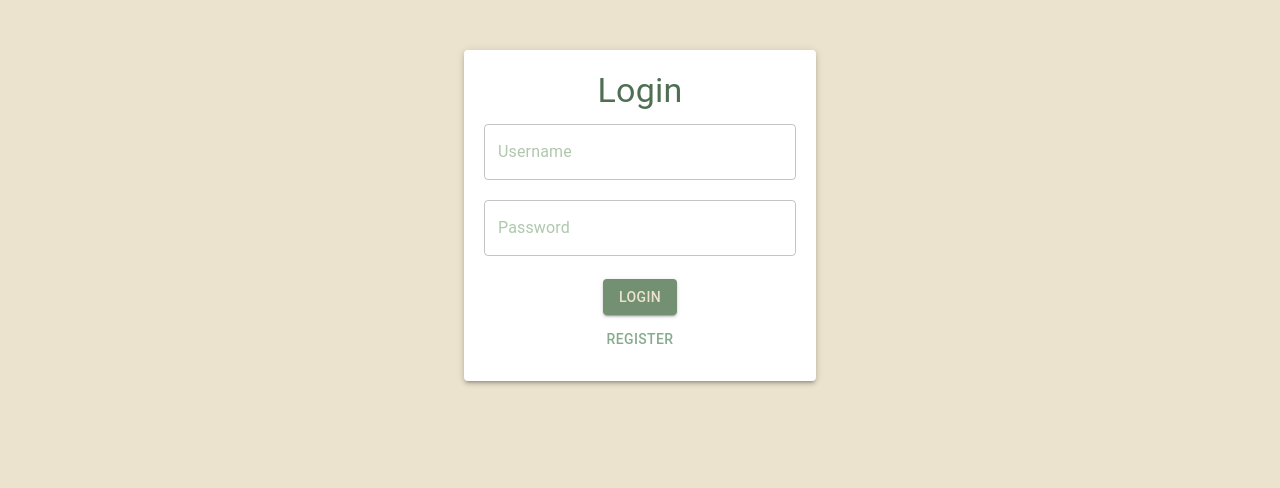
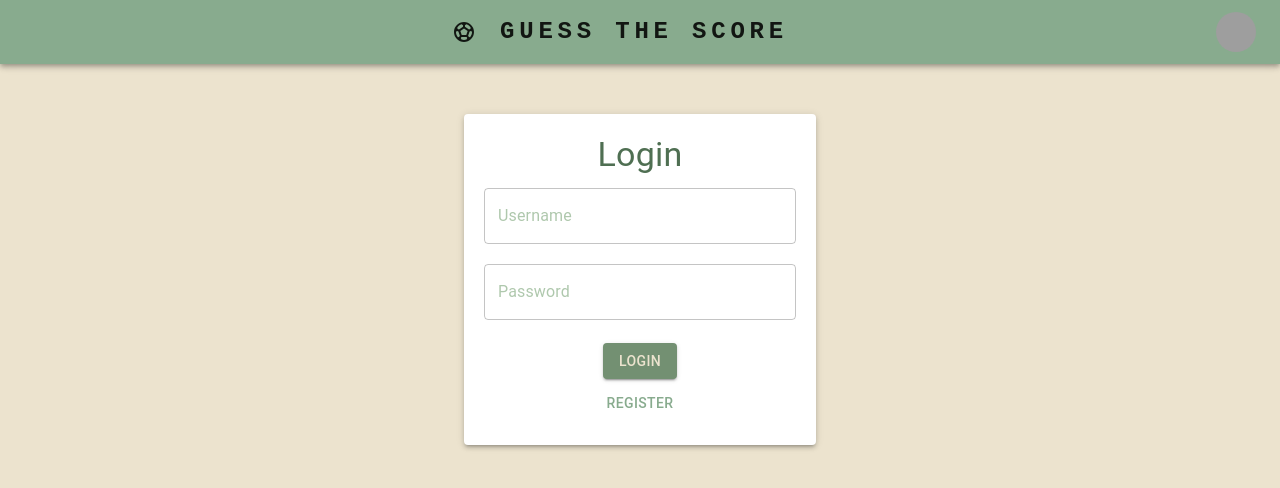
Before and after one commit to FilipZmija/GuessTheScore, a React (Create React App) app in the folder frontend/: page / in a window 1280 px wide. Shown: the top 488 px of the page. Built offline with nearby package versions, Linux system fonts and the light colour scheme; grey boxes are pictures that could not be loaded.

Commit message:
Minor changes

```diff
--- a/frontend/src/App.js
+++ b/frontend/src/App.js
@@ -2,10 +2,16 @@ import React from "react";
 import { useSelector } from "react-redux";
 import Auth from "./Auth/Auth";
 import GuessApp from "./Main/GuessApp";
+import NavBar from "./NavBar";
 const App = () => {
   const token = useSelector((state) => state.auth.token);
   console.log(token);
-  return <>{localStorage.getItem("token") ? <GuessApp /> : <Auth />}</>;
+  return (
+    <>
+      <NavBar />
+      {token ? <GuessApp /> : <Auth />}
+    </>
+  );
 };
 
 export default App;
```
